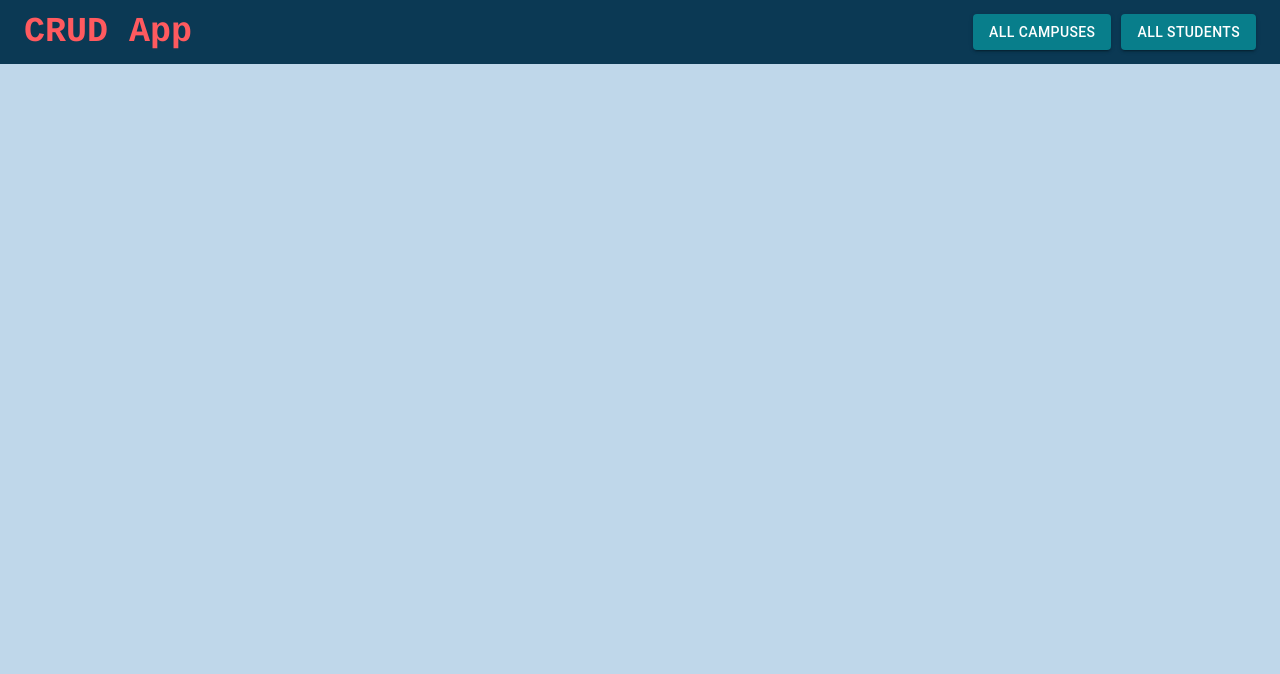
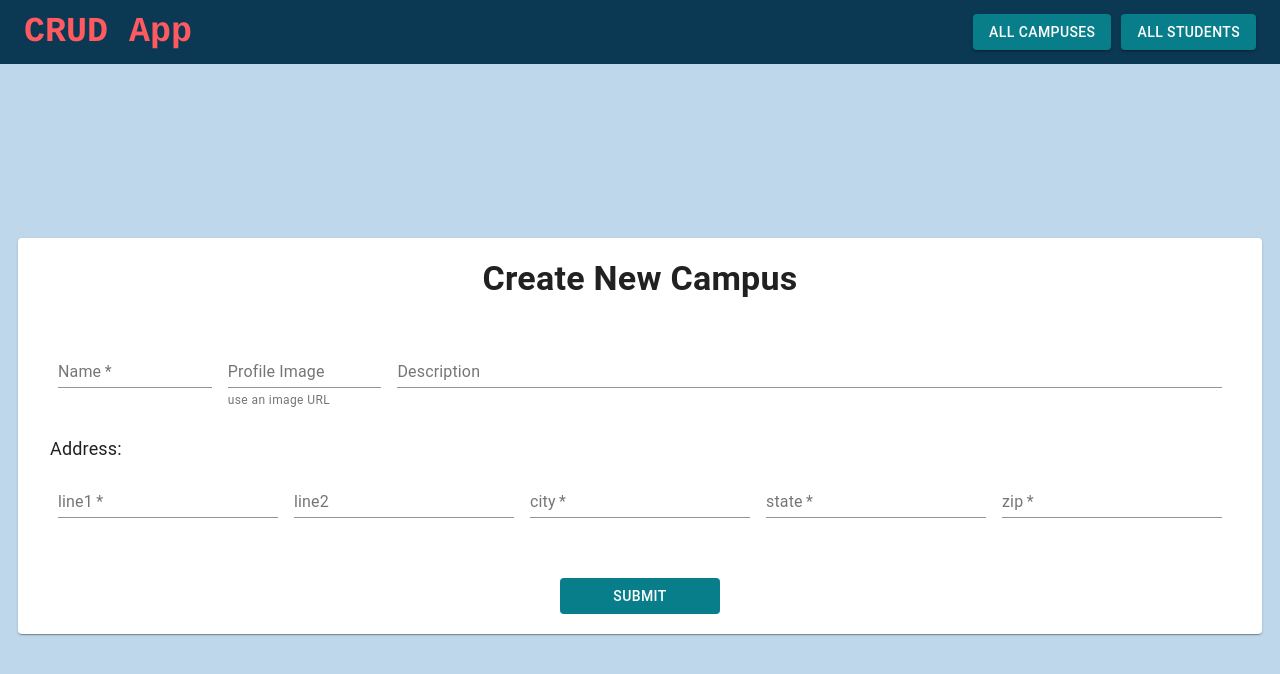
Before and after one commit to DQ-Web/final_project, a React (Create React App) app in the folder frontend/: page /campuses/edit in a window 1280 px wide. Shown: the top 674 px of the page. Built offline with nearby package versions, Linux system fonts and the light colour scheme.

Commit message:
edit forms for both campus and student

```diff
--- a/frontend/src/App.js
+++ b/frontend/src/App.js
@@ -10,6 +10,7 @@ import {
   AllCampusesContainer,
   AllStudentsContainer,
 } from "./components/containers";
+import { EditCampus, EditStudent } from "./components/common";
 import Navbar from "./components/Nav";
 
 // if you create separate components for adding/editing
@@ -24,8 +25,10 @@ const App = () => {
         <Route exact path="/" component={HomePageContainer} />
         <Route exact path="/campuses" component={AllCampusesContainer} />
         <Route exact path="/campus/:id" component={CampusContainer} />
+        <Route exact path="/campuses/edit" component={EditCampus} />
         <Route exact path="/students" component={AllStudentsContainer} />
         <Route exact path="/student/:id" component={StudentContainer} />
+        <Route exact path="/students/edit" component={EditStudent} />
       </Switch>
     </div>
   );
--- /dev/null
+++ b/frontend/src/components/common/EditCampus.js
@@ -0,0 +1,79 @@
+import React from "react";
+import { makeStyles } from "@material-ui/core/styles";
+import Paper from "@material-ui/core/paper";
+import TextField from "@material-ui/core/TextField";
+import Typography from "@material-ui/core/Typography";
+import Button from "@material-ui/core/Button";
+
+const useStyles = makeStyles((theme) => ({
+  root: {
+    "& .MuiTextField-root": {
+      margin: theme.spacing(1),
+    },
+    width: "100%",
+    height: "calc(100vh - 72px)", //72px for the navbar height
+  },
+  container: {
+    display: "flex",
+    justifyContent: "center",
+    alignItems: "center",
+    flexDirection: "column",
+  },
+  formContainer: {
+    margin: theme.spacing(4),
+  },
+  title: {
+    fontWeight: "bold",
+    marginTop: theme.spacing(2.5),
+  },
+  btn: {
+    backgroundColor: "#087E8B",
+    color: "white",
+    margin: theme.spacing(2.5),
+    width: theme.spacing(20),
+  },
+}));
+
+const EditCampus = () => {
+  const classes = useStyles();
+
+  return (
+    <div className={`${classes.container} ${classes.root}`}>
+      <Paper className={classes.container}>
+        <Typography variant="h4" className={classes.title}>
+          Create New Campus
+        </Typography>
+        <form className={classes.formContainer}>
+          <div style={{ display: "flex" }}>
+            <TextField required id="name" label="Name" />
+            <TextField
+              id="imageUrl"
+              label="Profile Image"
+              helperText="use an image URL"
+            />
+            <TextField
+              multiline
+              id="description"
+              label="Description"
+              style={{ width: "100%" }}
+            />
+          </div>
+          <div>
+            <Typography style={{ marginTop: "1rem", fontSize: "18px" }}>
+              Address:
+            </Typography>
+            <TextField required id="line1" label="line1" />
+            <TextField id="line2" label="line2" />
+            <TextField required id="city" label="city" />
+            <TextField required id="state" label="state" />
+            <TextField required id="zip" label="zip" />
+          </div>
+        </form>
+
+        <Button className={classes.btn}>Submit</Button>
+      </Paper>
+    </div>
+  );
+};
+
+export default EditCampus;
--- /dev/null
+++ b/frontend/src/components/common/EditStudent.js
@@ -0,0 +1,74 @@
+import React from "react";
+import { makeStyles } from "@material-ui/core/styles";
+import Paper from "@material-ui/core/paper";
+import TextField from "@material-ui/core/TextField";
+import Typography from "@material-ui/core/Typography";
+import Button from "@material-ui/core/Button";
+
+const useStyles = makeStyles((theme) => ({
+  root: {
+    "& .MuiTextField-root": {
+      margin: theme.spacing(1),
+    },
+    width: "100%",
+    height: "calc(100vh - 72px)", //72px for the navbar height
+  },
+  container: {
+    display: "flex",
+    justifyContent: "center",
+    alignItems: "center",
+    flexDirection: "column",
+  },
+  formContainer: {
+    margin: theme.spacing(4),
+  },
+  title: {
+    fontWeight: "bold",
+    marginTop: theme.spacing(2.5),
+  },
+  btn: {
+    backgroundColor: "#087E8B",
+    color: "white",
+    margin: theme.spacing(2.5),
+    width: theme.spacing(20),
+  },
+}));
+
+const EditStudent = () => {
+  const classes = useStyles();
+
+  return (
+    <div className={`${classes.container} ${classes.root}`}>
+      <Paper className={classes.container}>
+        <Typography variant="h4" className={classes.title}>
+          Create New Student
+        </Typography>
+        <form className={classes.formContainer}>
+          <div>
+            <TextField required id="first-name" label="First Name" />
+            <TextField required id="last-name" label="Last Name" />
+          </div>
+
+          <TextField
+            required
+            id="email"
+            label="Email"
+            style={{ width: "100%" }}
+          />
+          <div>
+            <TextField
+              id="imageUrl"
+              label="Profile Image"
+              helperText="use an image URL"
+            />
+            <TextField required id="gpa" label="GPA" />
+          </div>
+        </form>
+
+        <Button className={classes.btn}>Submit</Button>
+      </Paper>
+    </div>
+  );
+};
+
+export default EditStudent;
--- /dev/null
+++ b/frontend/src/components/common/index.js
@@ -0,0 +1,4 @@
+import EditCampus from "./EditCampus";
+import EditStudent from "./EditStudent";
+
+export { EditCampus, EditStudent };
--- a/frontend/src/components/views/AllCampusesView.js
+++ b/frontend/src/components/views/AllCampusesView.js
@@ -4,7 +4,7 @@ import { EmptyState } from "../EmptyState";
 
 const AllCampusesView = (props) => {
   if (!props.allCampuses.length) {
-    return <EmptyState campus />;
+    return <EmptyState isCampus />;
   }
 
   return (
```
Also changed, not shown: frontend/src/components/EmptyState/EmptyState.js (+4 -4 lines), frontend/src/components/common/EditForm.js (deleted).
